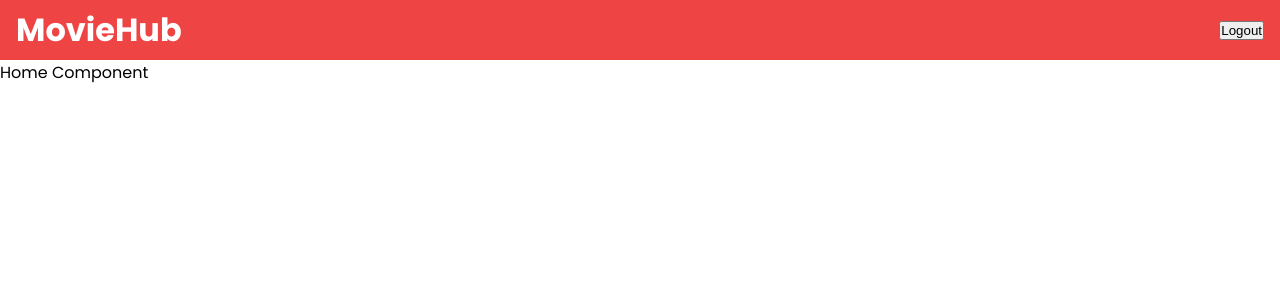
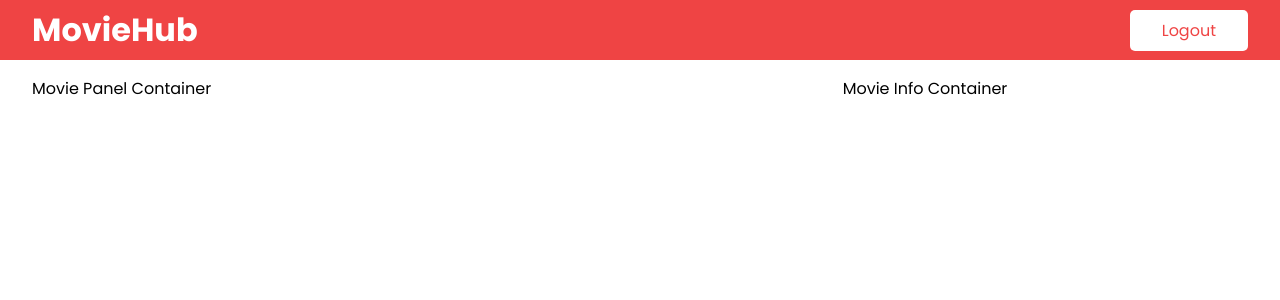
Before and after one commit to jomardiago/moviehub-client, a React (Create React App) app: page / in a window 1280 px wide. Shown: the top 300 px of the page. Built offline with nearby package versions, Linux system fonts and the light colour scheme; sample sign-in values are in the browser's storage.

Commit message:
Style adjustments for Header, LoginRegister Form and Home.

```diff
--- a/src/components/Header.js
+++ b/src/components/Header.js
@@ -10,15 +10,26 @@ const HeaderContainer = styled.header`
     align-items: center;
 
     h1 {
-        margin-left: 1rem;
+        margin-left: 2rem;
         flex: 2;
     }
 
     .header-controls {
-        margin-right: 1rem;
+        margin-right: 2rem;
         flex: 1;
         display: flex;
         justify-content: flex-end;
+    }
+
+    button {
+        padding .5rem 2rem;
+        border: none;
+        border-radius: 5px;
+        font-size: 1rem;
+        font-family: 'Poppins', sans-serif;
+        background-color: var(--white);
+        cursor: pointer;
+        color: var(--red);
     }
 `;
 
--- a/src/components/LoginRegisterContainer.js
+++ b/src/components/LoginRegisterContainer.js
@@ -26,7 +26,7 @@ const LoginRegisterContainer = styled.div`
         width: 300px;
         height: 50px;
         margin: .5rem 0;
-        border: 2px solid var(--red);
+        border: 2px solid var(--black);
         padding: 0 1rem;
         border-radius: 5px;
         font-size: 1.2rem;
--- a/src/pages/Home.js
+++ b/src/pages/Home.js
@@ -1,6 +1,28 @@
+import styled from 'styled-components';
+
+const HomeContainer = styled.div`
+    margin: 1rem 2rem;
+    display: flex;
+
+    .movie-panel {
+        flex: 2;
+    }
+
+    .movie-info {
+        flex: 1;
+    }
+`;
+
 function Home() {
     return (
-        <div>Home Component</div>
+        <HomeContainer>
+            <div className="movie-panel">
+                Movie Panel Container
+            </div>
+            <div className="movie-info">
+                Movie Info Container
+            </div>
+        </HomeContainer>
     );
 }
 
```
